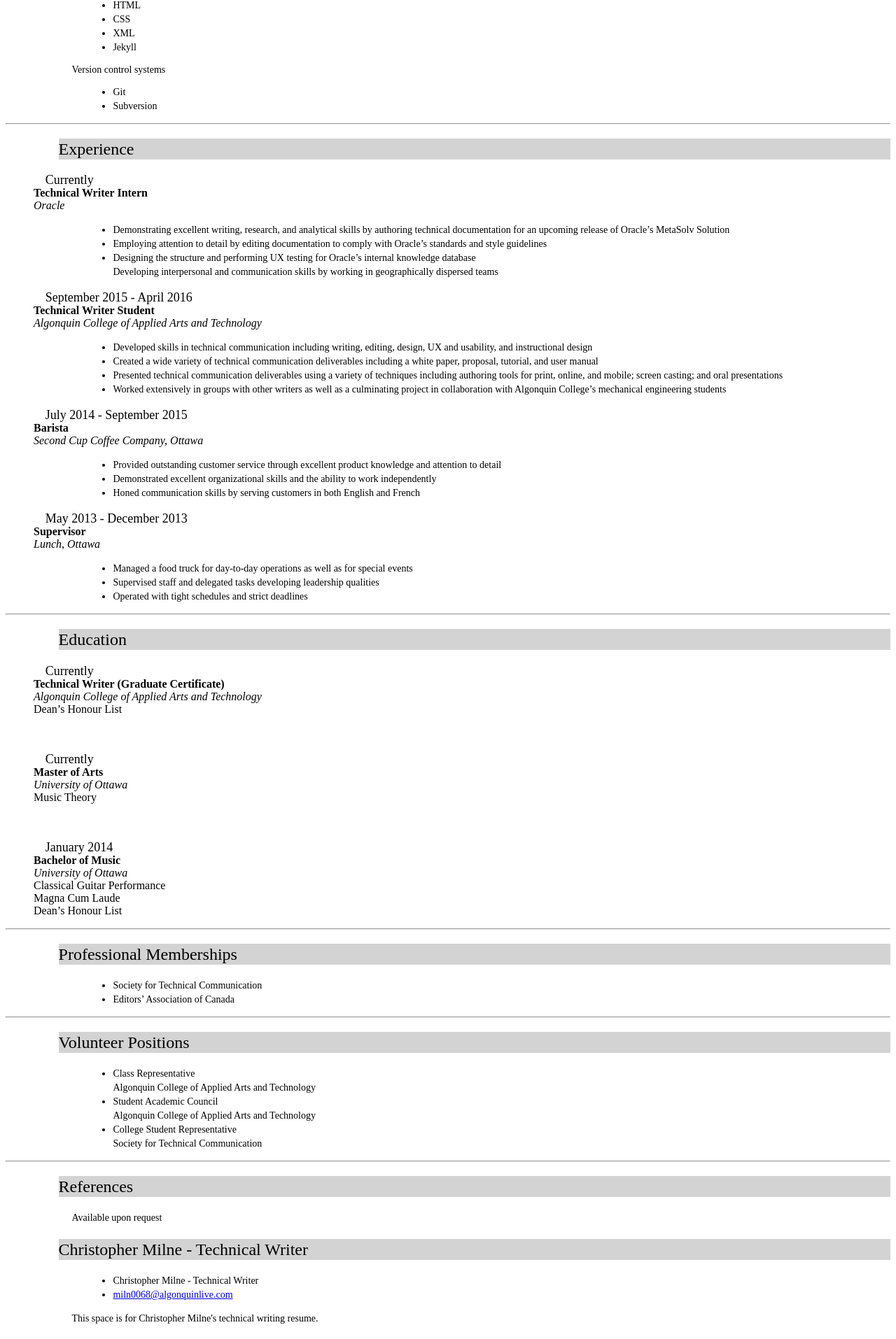
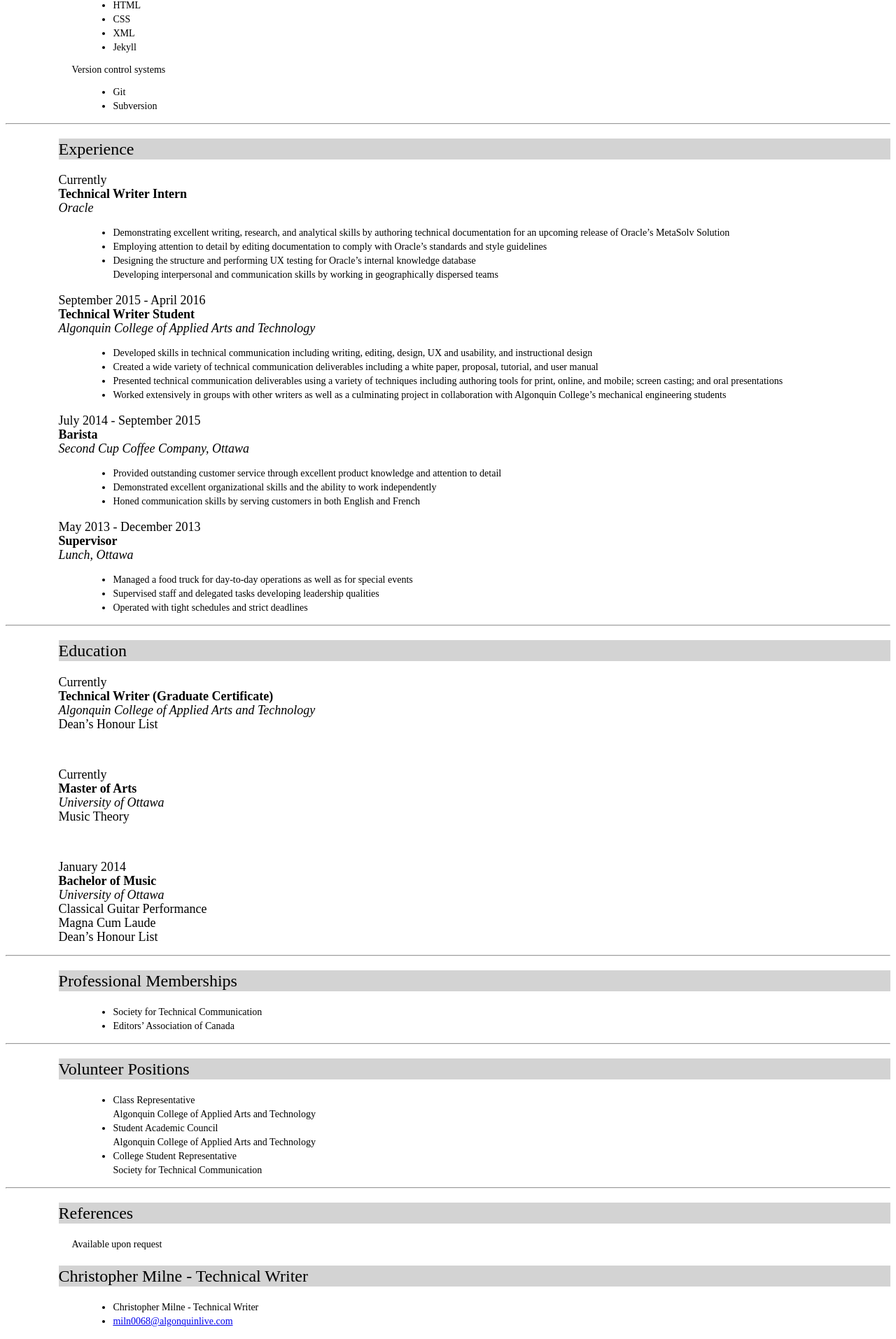
Before and after one commit to chris-milne/chris-milne.github.io, a Jekyll site: the page built from index.html, in a window 1280 px wide. Shown: the part 764-2678 px from the top of the page at 70% size. Built offline with Jekyll 4.4.1, drawn with Linux system fonts in a browser that asks for light colours.

Commit message:
Update main.css

```diff
--- a/css/main.css
+++ b/css/main.css
@@ -56,7 +56,17 @@
 	font-variant: normal;
 	font-weight: 300;
 	line-height: 20px;
-	margin-left: 1.5cm;
+	margin-left: 2cm;
+	marging-right: 3cm;
+}
+dd {
+	font-family: "Avenir Next";
+	font-size: 18px;
+	font-style: normal;
+	font-variant: normal;
+	font-weight: 300;
+	line-height: 20px;
+	margin-left: 2cm;
 	marging-right: 3cm;
 }
 blockquote {
```
